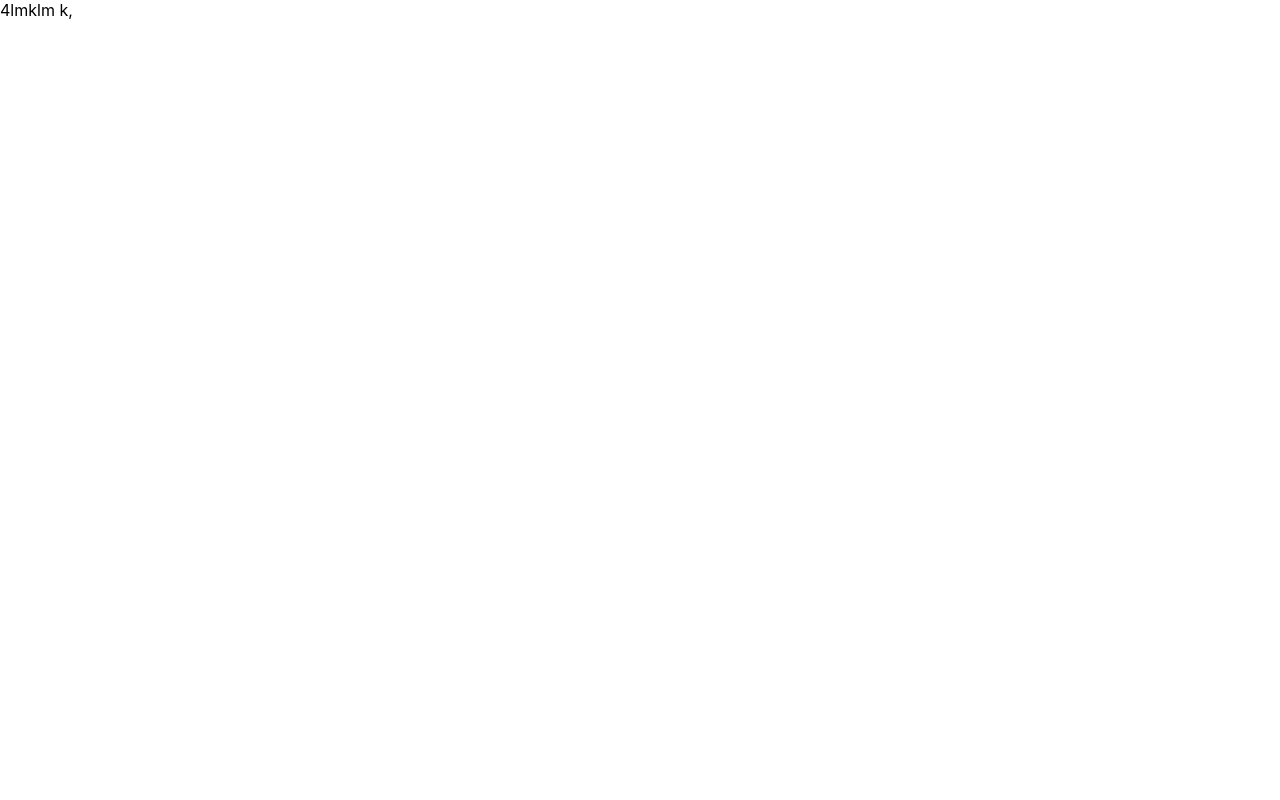
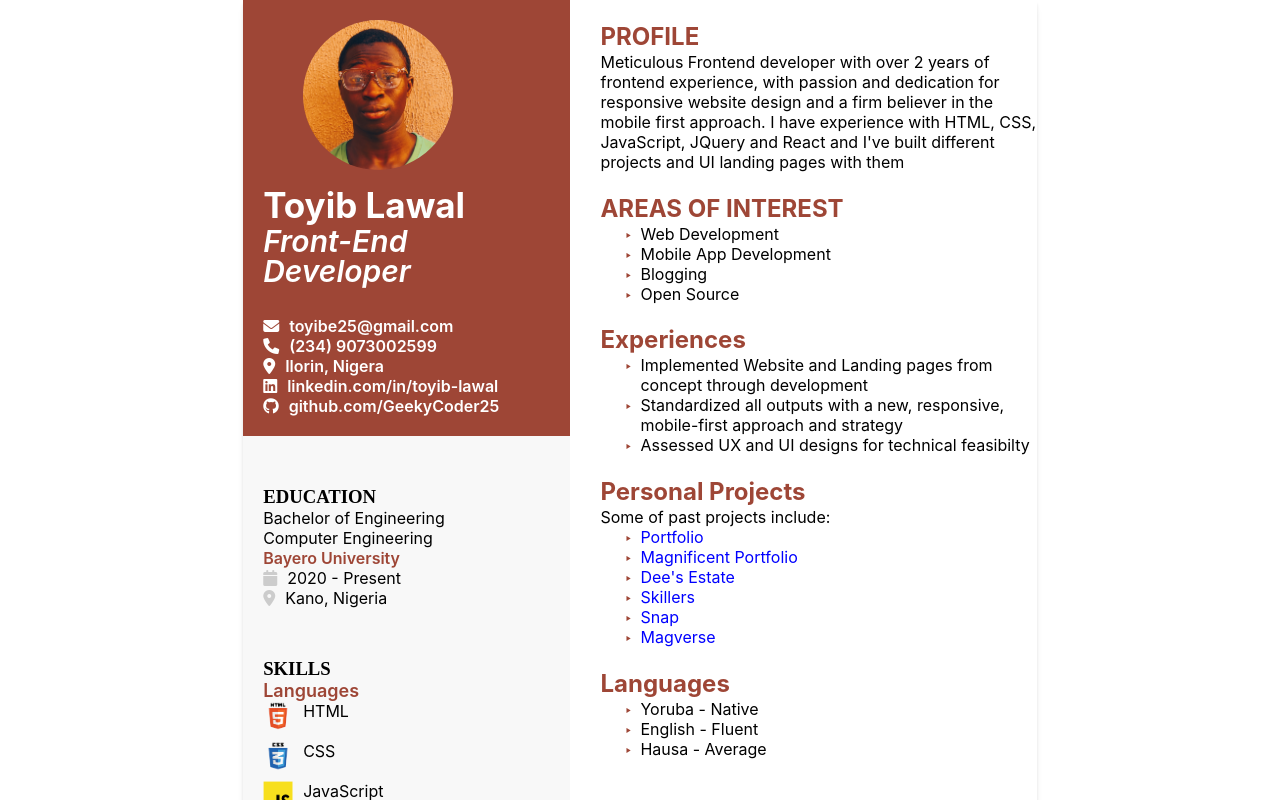
Before and after one commit to GeekyCoder25/Resume, a React (Create React App) app: page / in a window 1280 px wide. Before the commit this address had no page. Shown: the top 800 px of the page. Built offline with nearby package versions, Linux system fonts and the light colour scheme.

Commit message:
added updates

```diff
--- a/public/index.html
+++ b/public/index.html
@@ -13,7 +13,6 @@
 </head>
 
 <body>
-  4lmklm k,
   <div id="root"></div>
 </body>
 
--- a/src/App.js
+++ b/src/App.js
@@ -12,7 +12,7 @@
     <Router>
       <div className="App">
         <Routes>
-          <Route path="/resume" element={<Home />} />
+          <Route path="/" element={<Home />} />
         </Routes>
       </div>
     </Router>
```
